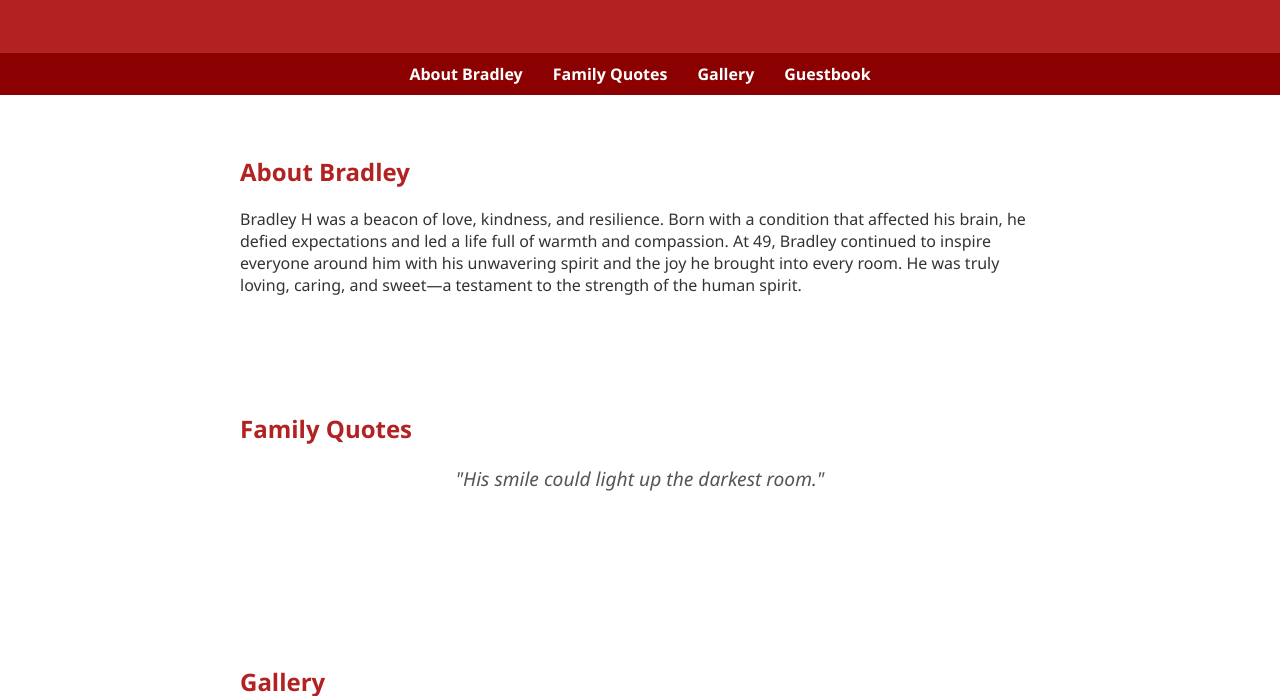
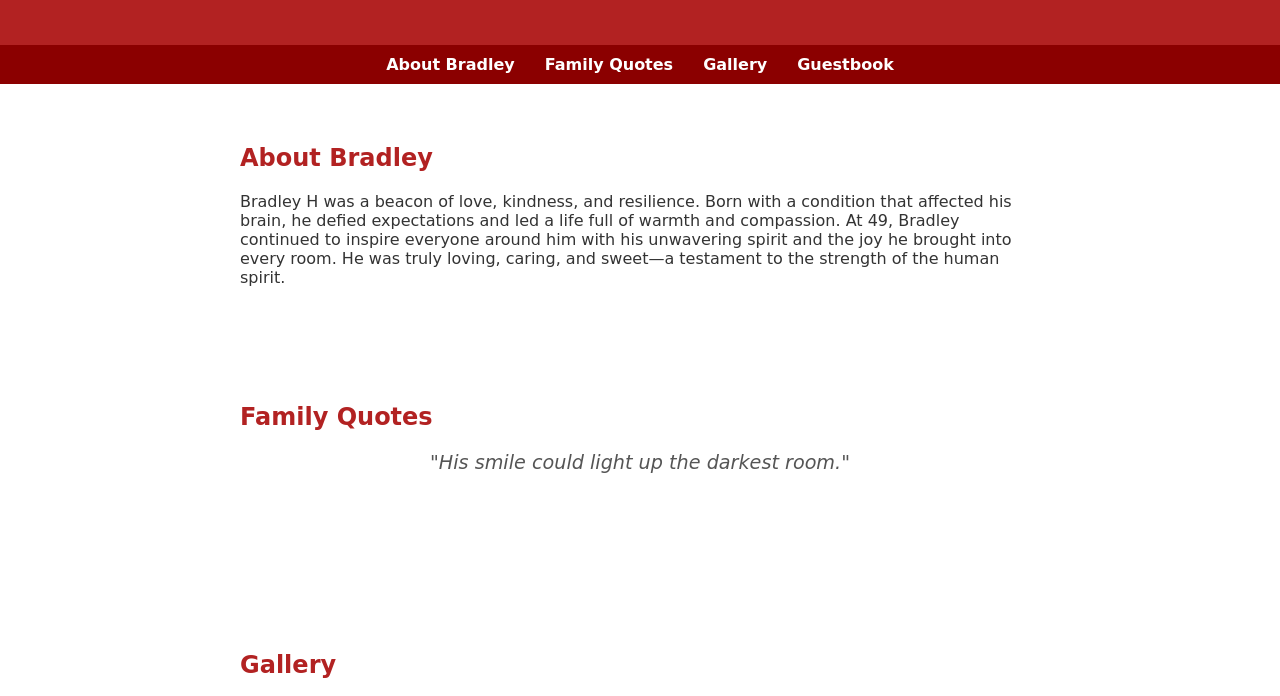
Before and after one commit to memorialsite/bradley, a plain HTML site: page index.html in a window 1280 px wide. Shown: the part 151-847 px from the top of the page. Drawn offline with Linux system fonts and the light colour scheme.

Commit message:
Update index.html

```diff
--- a/index.html
+++ b/index.html
@@ -7,9 +7,10 @@
   <style>
     body {
       margin: 0;
-      font-family: 'Segoe UI', Tahoma, Geneva, Verdana, sans-serif;
+      font-family: cursive;
       background-color: #fff;
       color: #333;
+
     }
 
     header {
```
